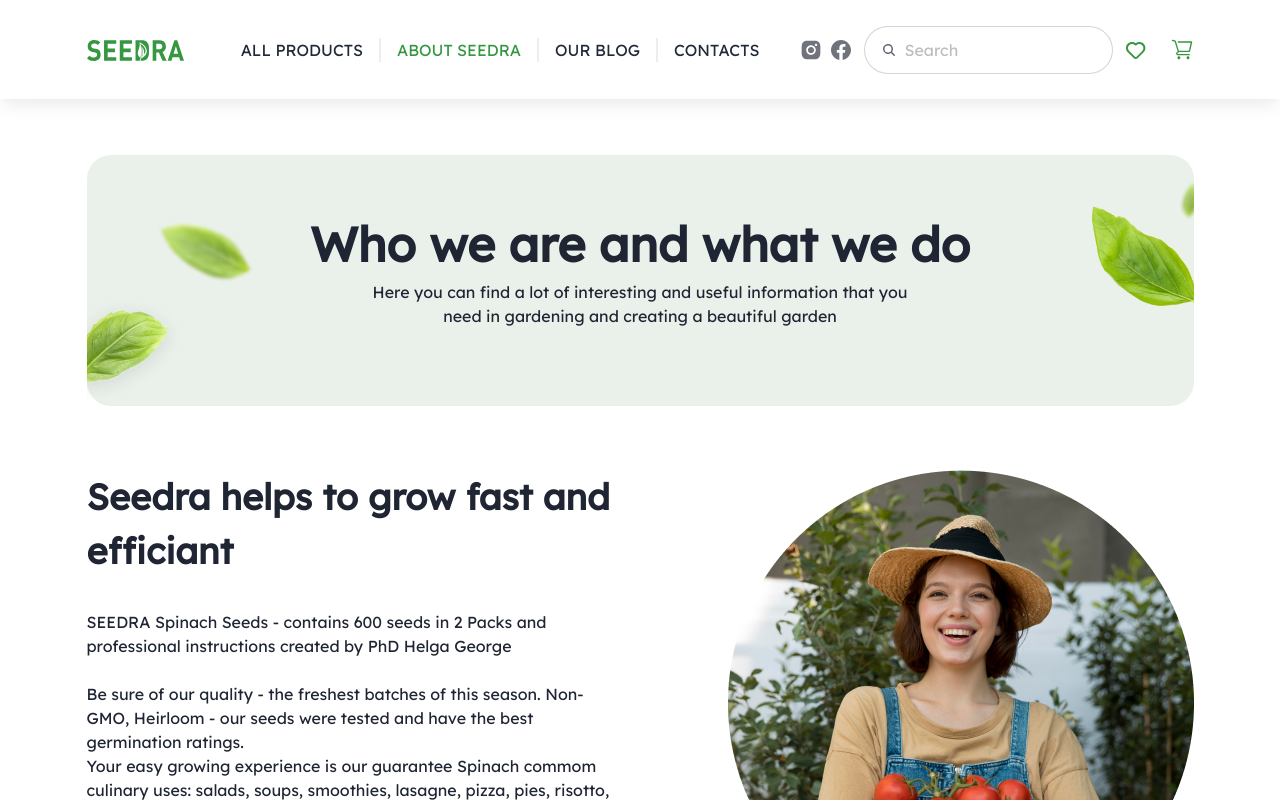
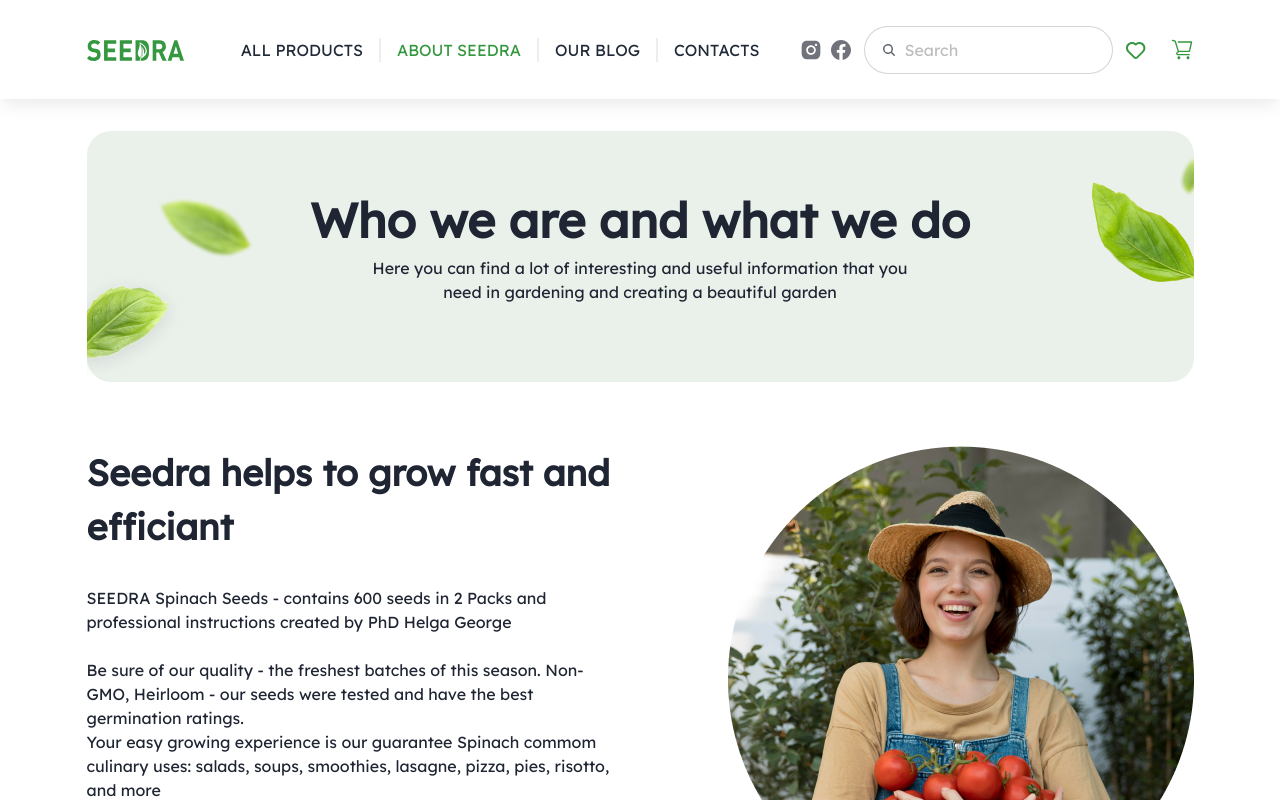
Before and after one commit to nurbek2107/myProject, a React (Vite) app: page /about in a window 1280 px wide. Shown: the top 800 px of the page. Built offline with nearby package versions, Linux system fonts and the light colour scheme.

Commit message:
error
Signed-off-by: nurbek2107 <abduaxatov002@gmail.com>

```diff
--- a/src/pages/About.jsx
+++ b/src/pages/About.jsx
@@ -1,6 +1,6 @@
 function About() {
   return (
-    <div className="main-container mt-14">
+    <div className="main-container">
       <div className="block_1 h-[251px] bg-[#EAF1EB]  rounded-3xl mt-[32px]">
         <h1 className="text-primary text-5xl text-center pt-[65px] font-semibold">
           Who we are and what we do
```
